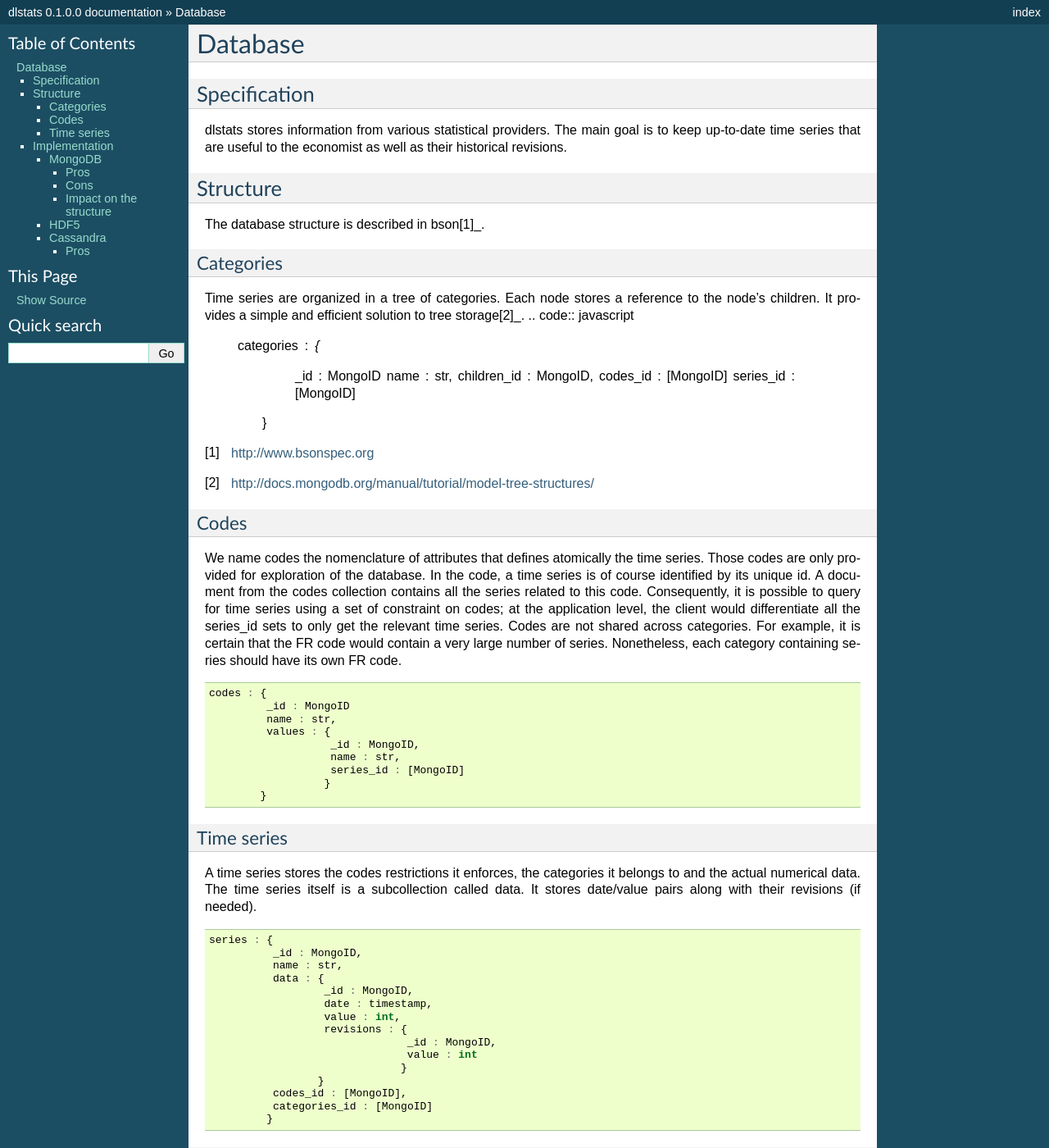
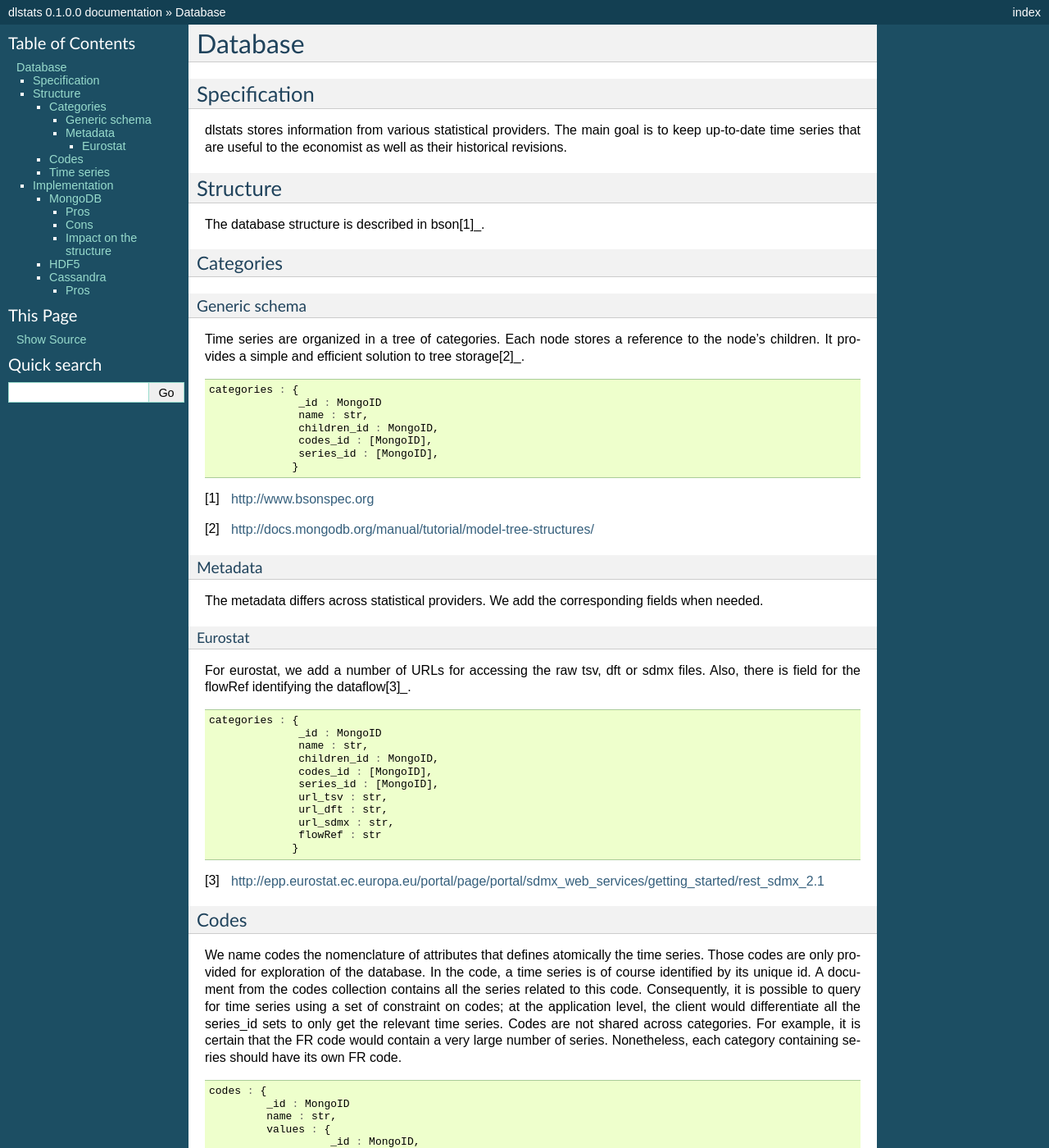
Before and after one commit to Widukind/dlstats, a Sphinx documentation site: the page built from documentation/database.rst, in a window 1280 px wide and 1400 px high. Shown: the whole window at 82% size. Built offline with Sphinx 7.4.7, drawn with Linux system fonts in a browser that asks for light colours; formulas are drawn with MathJax 3.

Commit message:
Add a few more fields for the eurostat database.

```diff
--- a/documentation/database.rst
+++ b/documentation/database.rst
@@ -13,24 +13,50 @@ Structure
 The database structure is described in bson[1]_.
 
 Categories
-----------
+__________
+Generic schema
+--------------
 Time series are organized in a tree of categories. Each node stores a reference to the node's children. It provides a simple and efficient solution to tree storage[2]_.
+
 .. code:: javascript
 
  categories : {
                _id : MongoID
                name : str,
                children_id : MongoID,
-               codes_id : [MongoID]
-               series_id : [MongoID]
+               codes_id : [MongoID],
+               series_id : [MongoID],
               }
 
 .. [1] http://www.bsonspec.org
 .. [2] http://docs.mongodb.org/manual/tutorial/model-tree-structures/
 
+Metadata
+--------
+The metadata differs across statistical providers. We add the corresponding fields when needed.
+
+Eurostat
+~~~~~~~~
+For eurostat, we add a number of URLs for accessing the raw tsv, dft or sdmx files. Also, there is field for the flowRef identifying the dataflow[3]_.
+
+.. code:: javascript
+
+ categories : {
+               _id : MongoID
+               name : str,
+               children_id : MongoID,
+               codes_id : [MongoID],
+               series_id : [MongoID],
+               url_tsv : str,
+               url_dft : str,
+               url_sdmx : str,
+               flowRef : str
+              }
+
+.. [3] http://epp.eurostat.ec.europa.eu/portal/page/portal/sdmx_web_services/getting_started/rest_sdmx_2.1
 
 Codes
------
+_____
 We name codes the nomenclature of attributes that defines atomically the time series. Those codes are only provided for exploration of the database. In the code, a time series is of course identified by its unique id. A document from the codes collection contains all the series related to this code. Consequently, it is possible to query for time series using a set of constraint on codes; at the application level, the client would differentiate all the series_id sets to only get the relevant time series.
 Codes are not shared across categories. For example, it is certain that the FR code would contain a very large number of series. Nonetheless, each category containing series should have its own FR code.
 
@@ -47,7 +73,7 @@ Codes are not shared across categories. For example, it is certain that the FR c
          }
 
 Time series
------------
+___________
 
 A time series stores the codes restrictions it enforces, the categories it belongs to and the actual numerical data. The time series itself is a subcollection called data. It stores date/value pairs along with their revisions (if needed).
 
@@ -74,9 +100,9 @@ Implementation
 ==============
 
 MongoDB
--------
+_______
 Pros
-~~~~
+----
 - simple (from a developer perspective)
 - large number of drivers
 - no ORM headache
@@ -85,24 +111,24 @@ Pros
 - decent documentation
 
 Cons
-~~~~
+----
 - immature (mongodb 1.x was scary, 2.x is stable)
 - complex configuration, lot of fine-tuning required
 
 Impact on the structure
-~~~~~~~~~~~~~~~~~~~~~~~
+-----------------------
 Growing documents impact performance and should be avoided. Preallocation can alleviate the issue. Alternatively, setting the padding to a higher value may help but comes with a memory cost.
 
 Large number of keys are bad because MongoDB isn't Python. Collections aren't indexed with hash tables; if the collection has a large number of keys, mongoDB has to do a large number of comparisons to execute a query. In case of reading performance issues, normalization should improve the results.
 
 HDF5
-----
+____
 Better than all the other solutions as long as everything is loaded in RAM. Unfit for our job,
 
 Cassandra
----------
+_________
 Pros
-~~~~
+----
 
 - supported by the Apache Software Foundation
 - excellent write performances
```
Also changed, not shown: 1 other file.
